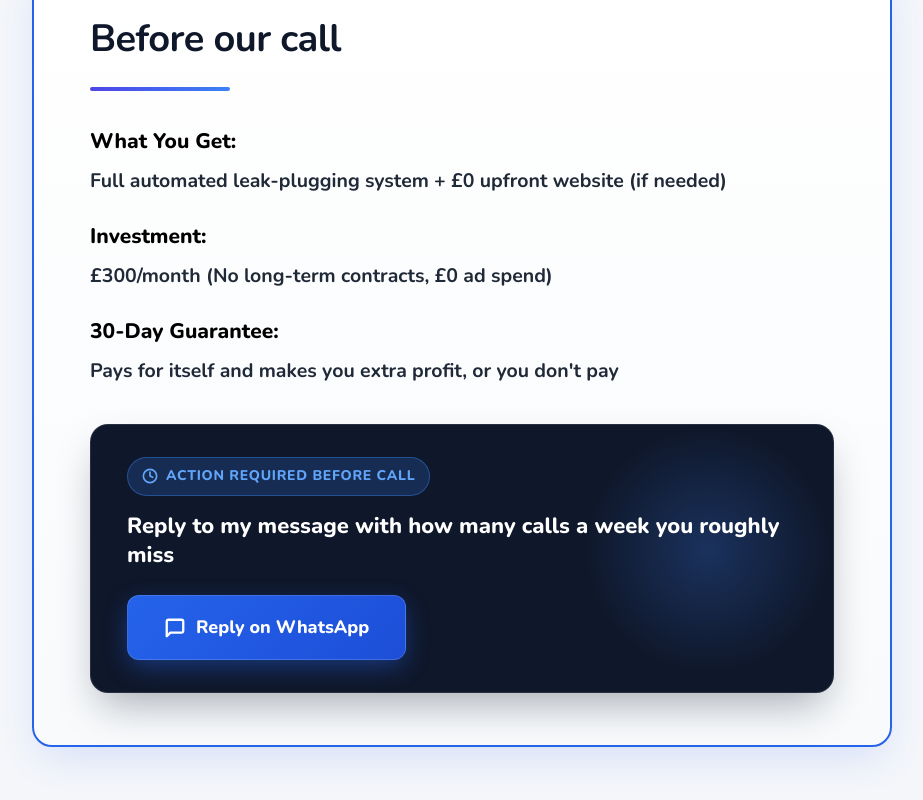
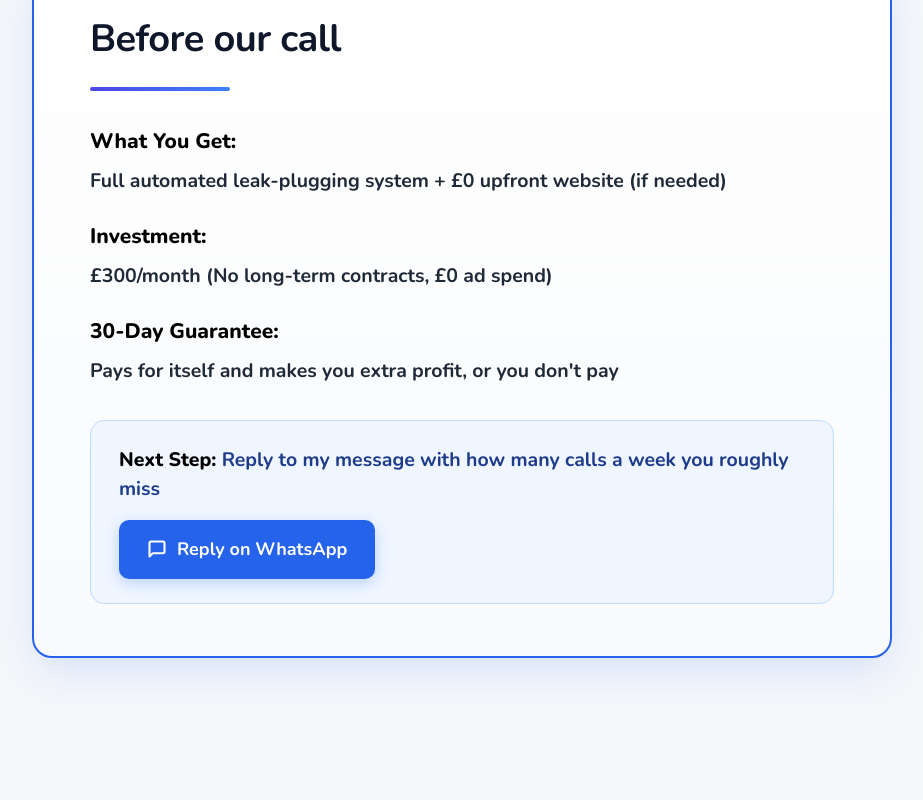
Before and after one commit to muhseena005/client-launch-proposal, a plain HTML site: page index.html in a window 1280 px wide. Shown: the part 5153-5953 px from the top of the page, without its empty margins (178-1101 px from the left). After the commit the page ends 5911 px from the top, so only its background shows below. Drawn offline with nearby package versions, Linux system fonts and the light colour scheme.

Commit message:
Update FAQ 5 to 6 to 15+ jobs and clean up Next Step box to natural style

```diff
--- a/index.html
+++ b/index.html
@@ -389,56 +389,25 @@
       font-weight: 700;
     }
 
-    /* Next Step: Ultra-clean executive callout card */
+    /* Next Step: Clean, high-converting callout */
     .next-step-box {
-      margin-top: 36px;
-      padding: 32px 36px;
-      background: #0f172a;
-      border-radius: 18px;
-      box-shadow: 0 20px 40px -10px rgba(15, 23, 42, 0.35);
-      border: 1px solid rgba(255, 255, 255, 0.1);
-      position: relative;
-      overflow: hidden;
+      margin-top: 32px;
+      padding: 24px 28px;
+      background: #eff6ff;
+      border-radius: 14px;
+      border: 1.5px solid #bfdbfe;
       display: flex;
       flex-direction: column;
       align-items: flex-start;
       gap: 16px;
     }
 
-    .next-step-box::before {
-      content: "";
-      position: absolute;
-      top: 0;
-      right: 0;
-      width: 250px;
-      height: 250px;
-      background: radial-gradient(circle, rgba(59, 130, 246, 0.25) 0%, transparent 70%);
-      pointer-events: none;
-    }
-
-    .next-step-badge {
-      display: inline-flex;
-      align-items: center;
-      gap: 8px;
-      padding: 6px 14px;
-      background: rgba(59, 130, 246, 0.2);
-      border: 1px solid rgba(59, 130, 246, 0.4);
-      border-radius: 9999px;
-      font-size: 14px;
-      font-weight: 800;
-      color: #60a5fa;
-      letter-spacing: 0.05em;
-      text-transform: uppercase;
-    }
-
-    .next-step-title {
-      font-size: 22px;
-      font-weight: 800;
-      color: #ffffff;
-      line-height: 1.35;
+    .next-step-box p {
+      font-size: 19.5px;
+      font-weight: 700;
+      color: #1e3a8a;
       margin-bottom: 0;
-      position: relative;
-      z-index: 1;
+      line-height: 1.5;
     }
 
     .reply-btn {
@@ -446,23 +415,22 @@
       align-items: center;
       justify-content: center;
       gap: 10px;
-      margin-top: 8px;
-      background: linear-gradient(135deg, #2563eb 0%, #1d4ed8 100%);
+      background-color: #2563eb;
       color: #ffffff;
       font-size: 18px;
-      font-weight: 800;
-      padding: 16px 36px;
-      border-radius: 12px;
+      font-weight: 700;
+      padding: 14px 28px;
+      border-radius: 10px;
       text-decoration: none;
       transition: all 0.2s ease;
-      box-shadow: 0 8px 24px -2px rgba(37, 99, 235, 0.45);
-      border: 1px solid rgba(255, 255, 255, 0.15);
-      position: relative;
-      z-index: 1;
+      box-shadow: 0 4px 14px rgba(37, 99, 235, 0.25);
     }
 
     .reply-btn:hover {
-      background: linear-gradient(135deg, #1d4ed8 0%, #1e40af 100%);
+      background-color: #1d4ed8;
+      transform: translateY(-1px);
+      box-shadow: 0 6px 18px rgba(37, 99, 235, 0.35);
+    }
       transform: translateY(-2px);
       box-shadow: 0 12px 30px -2px rgba(37, 99, 235, 0.6);
     }
@@ -696,7 +664,7 @@
       <div class="faq-block">
         <div class="faq-q">"Three hundred pounds is a lot of money"</div>
         <p class="faq-a">If you're thinking £300 is a lot of money, I completely get it—especially if you've wasted money on marketing before.</p>
-        <p class="faq-a">The way to look at it is this: for most trades, one single extra job pays for the entire month—and our system is built to bring you 8 to 15+ of them. Plus, with our 30-day guarantee, if it doesn't pay for itself and make you extra profit, you don't pay anyway.</p>
+        <p class="faq-a">The way to look at it is this: for most trades, one single extra job pays for the entire month—and our system is built to bring you 6 to 15+ of them. Plus, with our 30-day guarantee, if it doesn't pay for itself and make you extra profit, you don't pay anyway.</p>
       </div>
     </section>
 
@@ -721,13 +689,9 @@
       </div>
 
       <div class="next-step-box">
-        <div class="next-step-badge">
-          <svg width="16" height="16" viewBox="0 0 24 24" fill="none" stroke="currentColor" stroke-width="2.5" stroke-linecap="round" stroke-linejoin="round"><circle cx="12" cy="12" r="10"></circle><polyline points="12 6 12 12 16 14"></polyline></svg>
-          Action Required Before Call
-        </div>
-        <div class="next-step-title">Reply to my message with how many calls a week you roughly miss</div>
+        <p><strong>Next Step:</strong> Reply to my message with how many calls a week you roughly miss</p>
         <a href="https://wa.me/447471752067?text=Hi%20Muhseen,%20I%20saw%20the%20breakdown.%20We%20roughly%20miss..." class="reply-btn" target="_blank" rel="noopener">
-          <svg width="22" height="22" viewBox="0 0 24 24" fill="none" stroke="currentColor" stroke-width="2.5" stroke-linecap="round" stroke-linejoin="round"><path d="M21 15a2 2 0 0 1-2 2H7l-4 4V5a2 2 0 0 1 2-2h14a2 2 0 0 1 2 2z"></path></svg>
+          <svg width="20" height="20" viewBox="0 0 24 24" fill="none" stroke="currentColor" stroke-width="2.5" stroke-linecap="round" stroke-linejoin="round"><path d="M21 15a2 2 0 0 1-2 2H7l-4 4V5a2 2 0 0 1 2-2h14a2 2 0 0 1 2 2z"></path></svg>
           Reply on WhatsApp
         </a>
       </div>
```
